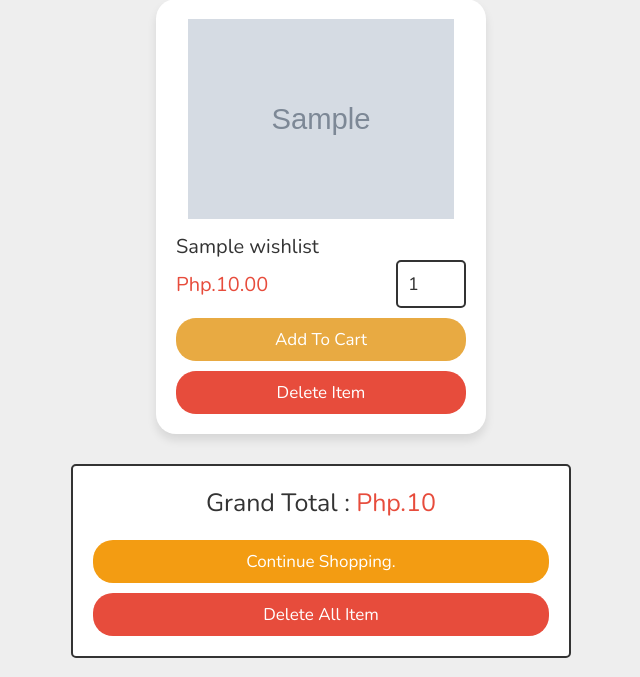
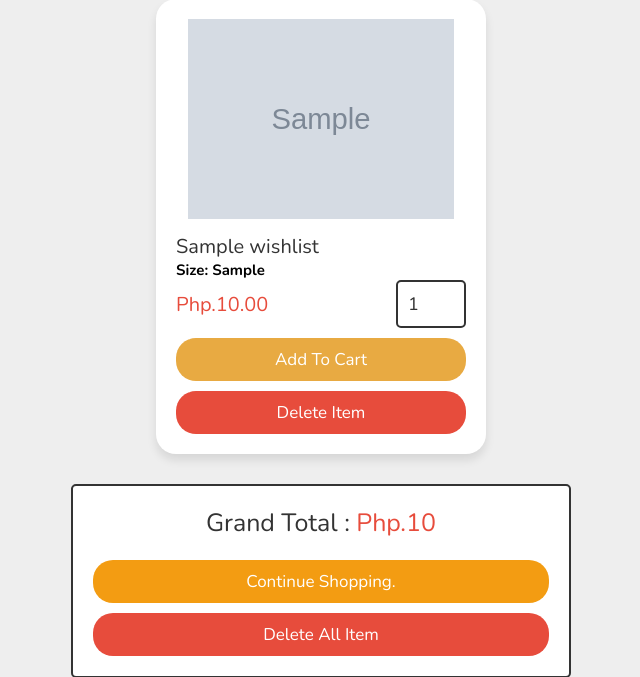
Before and after one commit to bibyan06/CirCol-Final, a PHP site: page /wishlist.php in a window 1280 px wide. Shown: the part 275-952 px from the top of the page, without its empty margins (319-959 px from the left). Run offline with PHP 8.4, Linux system fonts and the light colour scheme; a user stored in the database is signed in; data comes from the database, SQL or seed files in the repository; tables that the repository leaves empty hold one stand-in row (values such as "Sample post"); grey boxes marked "Sample" are stand-in pictures; data that the repository does not hold is empty; some libraries are stand-ins or nearby versions.

Commit message:
wishlist bug

```diff
--- a/cart.php
+++ b/cart.php
@@ -71,7 +71,7 @@ if(isset($_POST['update_qty'])){
       <a href="quick_view.php?pid=<?= $fetch_cart['pid']; ?>" class="fas fa-eye"></a>
       <img src="uploaded_img/<?= $fetch_cart['image']; ?>" alt="">
       <?php if($fetch_cart['category'] === 'Shirt'): ?>
-         <div class="name"><?= $fetch_cart['name']; ?> <br>[Size: <?= $fetch_cart['size']; ?>]</div>
+         <div class="name"><?= $fetch_cart['name']; ?> <br><h5>[Size: <?= $fetch_cart['size']; ?>]</h5></div>
       <?php endif; ?>
       <?php if($fetch_cart['category'] !== 'Shirt'): ?>
          <div class="name"><?= $fetch_cart['name']; ?></div>
--- a/wishlist.php
+++ b/wishlist.php
@@ -68,18 +68,18 @@ if(isset($_GET['delete_all'])){
       <input type="hidden" name="image" value="<?= $fetch_wishlist['image']; ?>">
       <a href="quick_view.php?pid=<?= $fetch_wishlist['pid']; ?>" class="fas fa-eye"></a>
       <img src="uploaded_img/<?= $fetch_wishlist['image']; ?>" alt="">
-      <div class="name"><?= $fetch_wishlist['name']; ?></div>
+      <?php if($fetch_wishlist['size'] !== null): ?>
+         <div class="name"><?= $fetch_wishlist['name']; ?> </div>
+         <h2>Size: <?= $fetch_wishlist['size']; ?></h2>
+         <input type="hidden" name="size" value="<?= $fetch_wishlist['size']; ?>">
+      <?php endif; ?>
+      <?php if($fetch_wishlist['size'] === null): ?>
+         <div class="name"><?= $fetch_wishlist['name']; ?></div>
+      <?php endif; ?>
       <div class="flex">
          <div class="price">Php.<?= $fetch_wishlist['price']; ?></div>
          <input type="number" name="qty" class="qty" min="1" max="99" onkeypress="if(this.value.length == 2) return false;" value="1">
       </div>
-      <?php if($fetch_product['category'] === 'Shirt'): ?>
-      <div class="sizes">
-         <label><input type="radio" name="size" value="Small" required> Small</label>
-         <label><input type="radio" name="size" value="Medium"> Medium</label>
-         <label><input type="radio" name="size" value="Large"> Large</label>
-      </div>
-      <?php endif; ?>
       <input type="submit" value="add to cart" class="btn" name="add_to_cart">
       <input type="submit" value="delete item" onclick="return confirm('delete this from wishlist?');" class="delete-btn" name="delete">
    </form>
```
